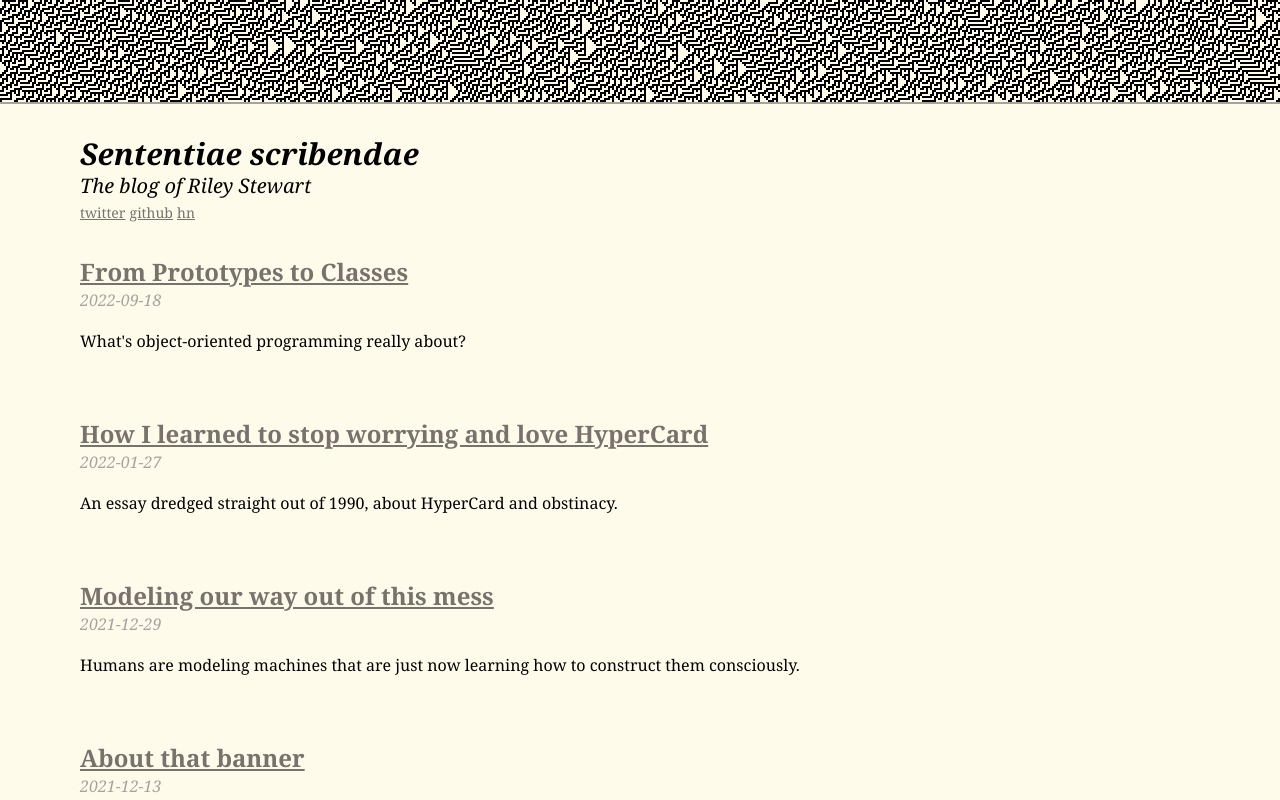
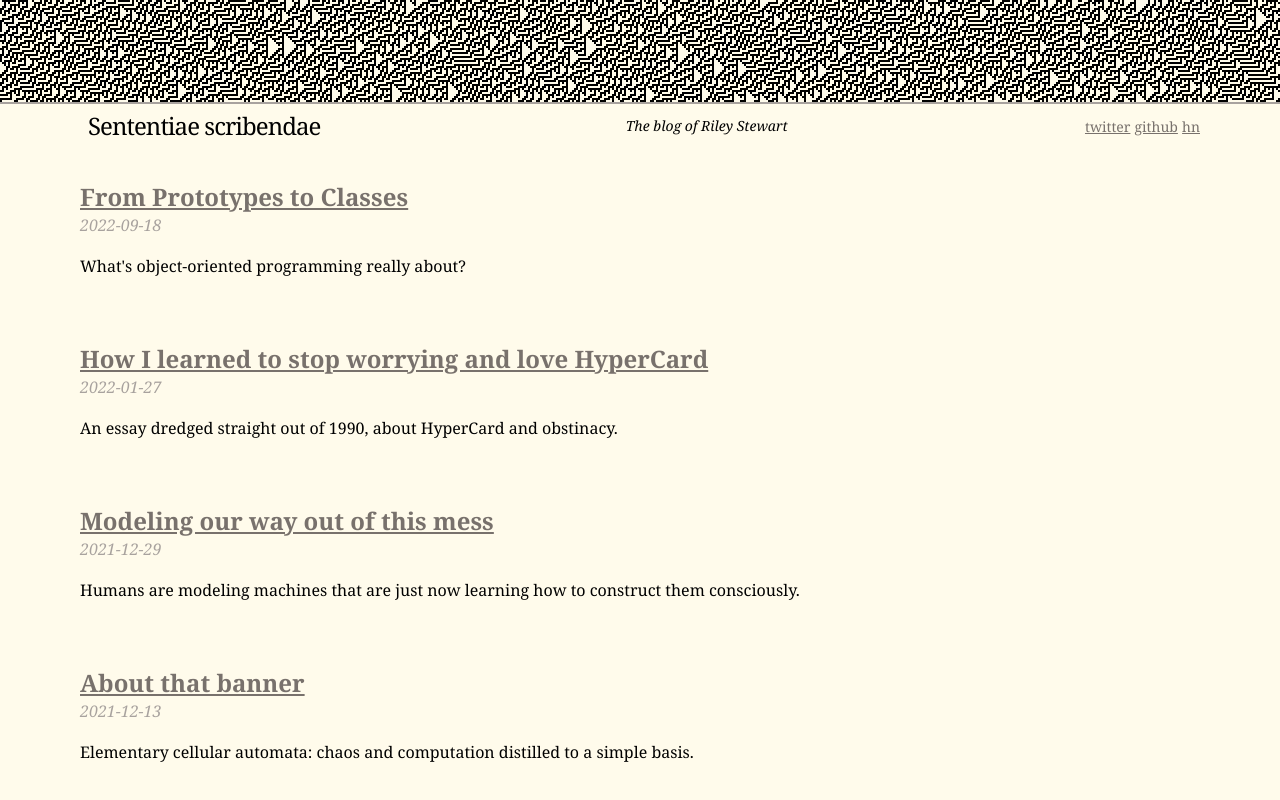
Before and after one commit to ristew/blog, a Next.js app: page / in a window 1280 px wide. Shown: the top 800 px of the page. Built offline with nearby package versions, Linux system fonts and the light colour scheme.

Commit message:
consistent header

```diff
--- a/components/header.js
+++ b/components/header.js
@@ -1,13 +1,15 @@
 import Link from 'next/link'
 
-export default function Header() {
+export default function Header(props) {
   return (
     <div className="font-serif flex-col md:flex-row flex items-center md:justify-between">
-      <h2 className="text-2xl tracking-tight md:tracking-tighter leading-tight mb-12 p-2">
+      <h2 className="text-2xl tracking-tight md:tracking-tighter leading-tight p-2">
         <Link href="/">
           <a className="hover:text-stone-500">Sententiae scribendae</a>
         </Link>
       </h2>
+      <div className="text-sm italic">The blog of Riley Stewart</div>
+      {props.children}
     </div>
   )
 }
--- a/components/post-title.js
+++ b/components/post-title.js
@@ -1,6 +1,6 @@
 export default function PostTitle({ children }) {
   return (
-    <h1 className="text-4xl font-semibold mb-4">
+    <h1 className="text-3xl mb-4 mt-8">
       {children}
     </h1>
   )
--- a/pages/index.js
+++ b/pages/index.js
@@ -3,6 +3,7 @@ import MoreStories from '../components/more-stories'
 import HeroPost from '../components/hero-post'
 import Intro from '../components/intro'
 import Layout from '../components/layout'
+import Header from '../components/header'
 import { getAllPosts } from '../lib/api'
 import Head from 'next/head'
 import { CMS_NAME } from '../lib/constants'
@@ -16,16 +17,16 @@ export default function Index({ allPosts }) {
         <Head>
           <title>Riley Stewart's blog</title>
         </Head>
-          <section className="font-serif flex-col md:flex-row flex md:justify-between mb-8 md:mb-8">
-            <div className="pt-8">
-              <div className="font-bold text-3xl italic">Sententiae scribendae</div>
-            <div className="text-xl italic">The blog of Riley Stewart</div>
+        <Header>
+          <div className="">
             <a className="text-sm link" href="https://twitter.com/riley_stews">twitter</a>
             <span> </span>
             <a className="text-sm link" href="https://github.com/ristew">github</a>
             <span> </span>
             <a className="text-sm link" href="https://news.ycombinator.com/user?id=rileyphone">hn</a>
           </div>
+        </Header>
+          <section className="font-serif flex-col md:flex-row flex md:justify-between mb-8 md:mb-8">
           </section>
           <section className="font-serif flex-col flex md:justify-between mt-8 mb-8 md:mb-12">
             {<MoreStories posts={allPosts} />}
```
